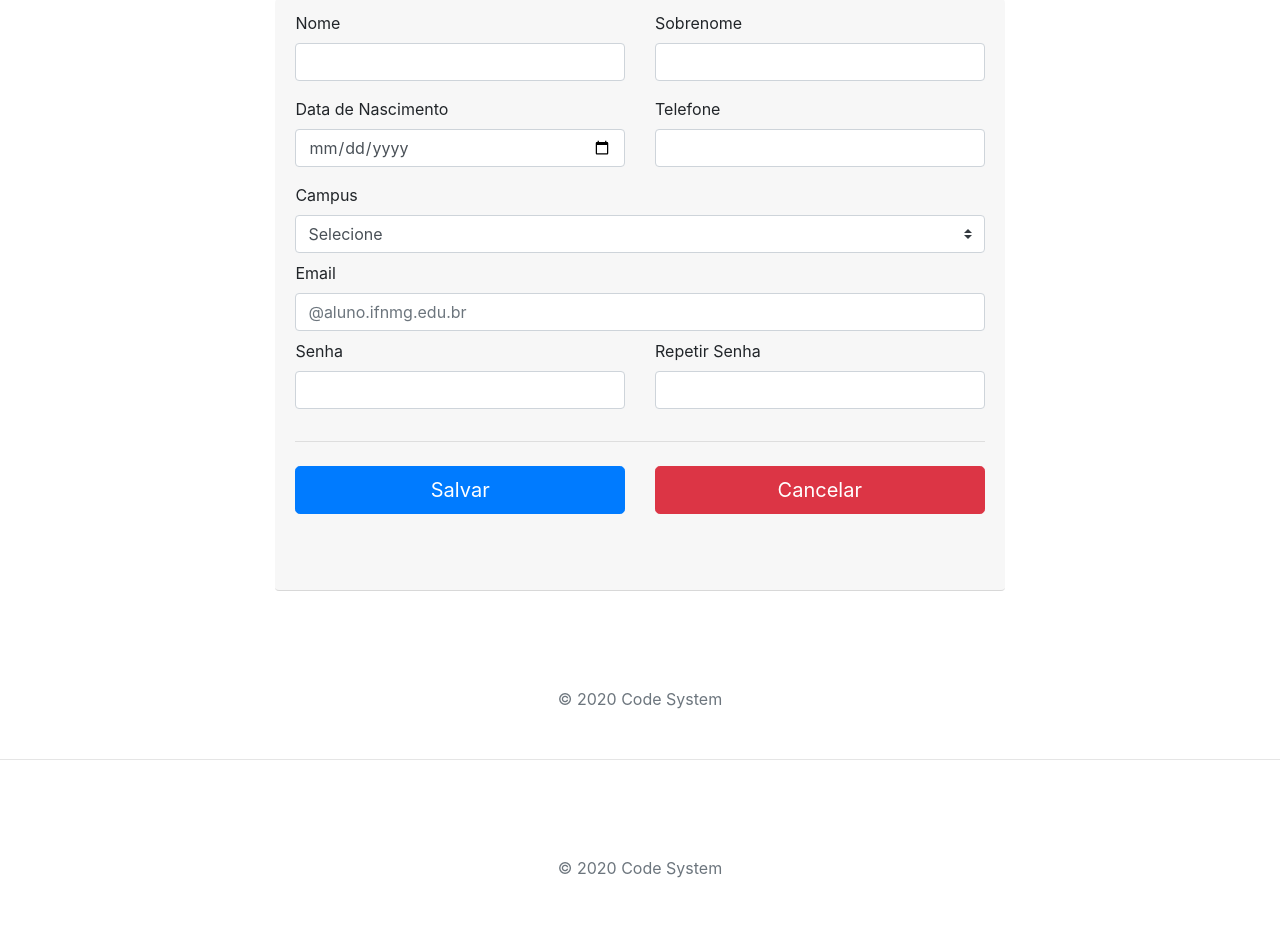
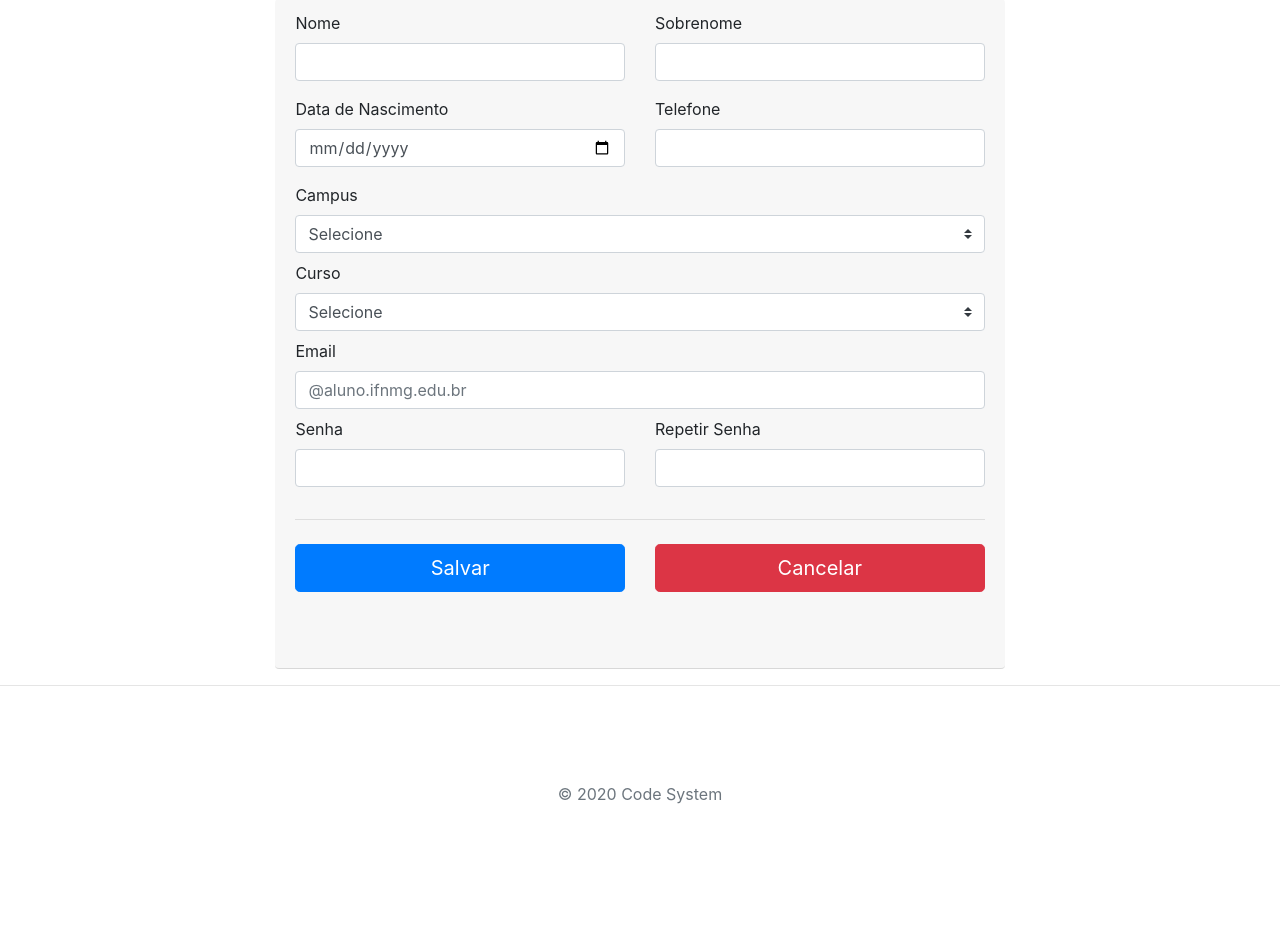
Before and after one commit to jvfq2000/code_system, a CodeIgniter app: page /complementary_hours/cadastro in a window 1280 px wide. Shown: the part 175-1103 px from the top of the page. After the commit the page ends 979 px from the top, so only its background shows below. Run offline with CodeIgniter, Linux system fonts and the light colour scheme; some libraries are stand-ins or nearby versions.

Commit message:
Atualização  do banco de dados e alteração na tela de cadastro

```diff
--- a/Implementação/complementary_hours/application/views/cadastro.php
+++ b/Implementação/complementary_hours/application/views/cadastro.php
@@ -73,15 +73,34 @@
 
                             <div class="col-md-12 mb-2">
                               <label for="campus">Campus</label>
-                              <select class="custom-select" id="campus" required>
+                              <select class="custom-select" name="campus"required>
                                 <option selected disabled value="">Selecione</option>
-                                <option>Instituto Federal do Norte de Minas Gerais Campus Arinos</option>
+                                <option value="1">Instituto Federal do Norte de Minas Gerais Campus Arinos</option>
                               </select>
                               <div class="invalid-feedback">
                                 Campo obrigatorio!
                               </div>
                             </div>
                         </div>
+
+                        <div class="row">
+
+                            <div class="col-md-12 mb-2">
+                              <label for="campus">Curso</label>
+                              <select class="custom-select" name="curso"required>
+                                <option selected disabled value="">Selecione</option>
+                                <option value="1">Bacharelado em Administração</option>
+                                <option value="2">Bacharelado em Agronomia</option>
+                                <option value="3">Bacharelado em Sistemas de Informação</option>
+                                <option value="4">Tecnologia em Gestão Ambiental</option>
+                                <option value="5">Tecnologia em Produção de Grãos</option>
+                              </select>
+                              <div class="invalid-feedback">
+                                Campo obrigatorio!
+                              </div>
+                            </div>
+                        </div>
+
                         <div class="row">
                             <div class="col-md-12 mb-2">
                                 <label for="email">Email</label>
@@ -124,9 +143,6 @@
                     </form>
                 </div>
             </div>
-            <footer class="my-5 pt-5 text-muted text-center text-small">
-                <p class="mb-1">&copy; 2020 Code System</p>
-            </footer>
         </div>
         <div class="modal fade" id="confirmacao" tabindex="-1" role="dialog">
             <div class="modal-dialog" role="document">
```
